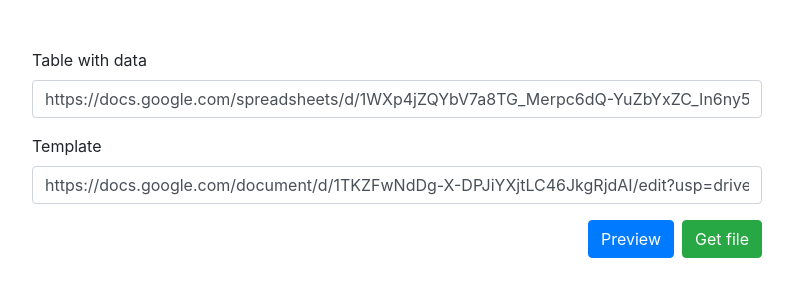
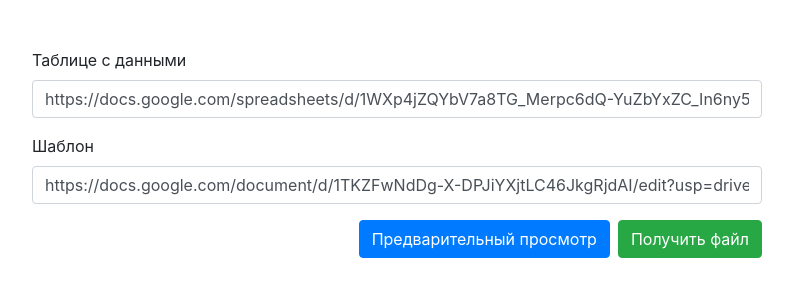
Before and after one commit to cetvrtak/stevo-docs, a website built with Parcel: page src/index.html in a window 1280 px wide. Shown: the whole page, without its empty margins (243-1036 px from the left). Built offline with nearby package versions, Linux system fonts and the light colour scheme.

Commit message:
Translate interface to Russian

```diff
--- a/src/index.html
+++ b/src/index.html
@@ -12,16 +12,16 @@
       <div class="col-md-8">
         <form>
           <div class="form-group">
-            <label for="tableWithData">Table with data</label>
-            <input type="url" class="form-control" id="tableWithData" placeholder="Enter Google Sheets " value="https://docs.google.com/spreadsheets/d/1WXp4jZQYbV7a8TG_Merpc6dQ-YuZbYxZC_In6ny5Qkg/edit?usp=drive_link">
+            <label for="tableWithData">Таблице с данными</label>
+            <input type="url" class="form-control" id="tableWithData" placeholder="Введите ссылку на Google Sheets " value="https://docs.google.com/spreadsheets/d/1WXp4jZQYbV7a8TG_Merpc6dQ-YuZbYxZC_In6ny5Qkg/edit?usp=drive_link">
           </div>
           <div class="form-group">
-            <label for="template">Template</label>
-            <input type="url" class="form-control" id="template" placeholder="Enter Google Docs link" value="https://docs.google.com/document/d/1TKZFwNdDg-X-DPJiYXjtLC46JkgRjdAI/edit?usp=drive_link">
+            <label for="template">Шаблон</label>
+            <input type="url" class="form-control" id="template" placeholder="Введите ссылку на Google Docs" value="https://docs.google.com/document/d/1TKZFwNdDg-X-DPJiYXjtLC46JkgRjdAI/edit?usp=drive_link">
           </div>
           <div class="d-flex justify-content-end">
-            <button type="button" class="btn btn-primary mr-2" id="previewBtn">Preview</button>
-            <button type="button" class="btn btn-success" id="getFileBtn">Get file</button>
+            <button type="button" class="btn btn-primary mr-2" id="previewBtn">Предварительный просмотр</button>
+            <button type="button" class="btn btn-success" id="getFileBtn">Получить файл</button>
           </div>
         </form>
       </div>
@@ -33,17 +33,17 @@
     <div class="modal-dialog modal-lg">
       <div class="modal-content">
         <div class="modal-header">
-          <h5 class="modal-title" id="previewModalLabel">Document Preview</h5>
+          <h5 class="modal-title" id="previewModalLabel">Предварительный просмотр документа</h5>
           <button type="button" class="close" data-dismiss="modal" aria-label="Close">
             <span aria-hidden="true">&times;</span>
           </button>
         </div>
         <div class="modal-body">
-          <p>Loading data...</p>
+          <p>Загрузка данных...</p>
           <!-- Document preview content will be loaded here -->
         </div>
         <div class="modal-footer">
-          <button type="button" class="btn btn-secondary" data-dismiss="modal">Close</button>
+          <button type="button" class="btn btn-secondary" data-dismiss="modal">Закрыть</button>
         </div>
       </div>
     </div>
```
